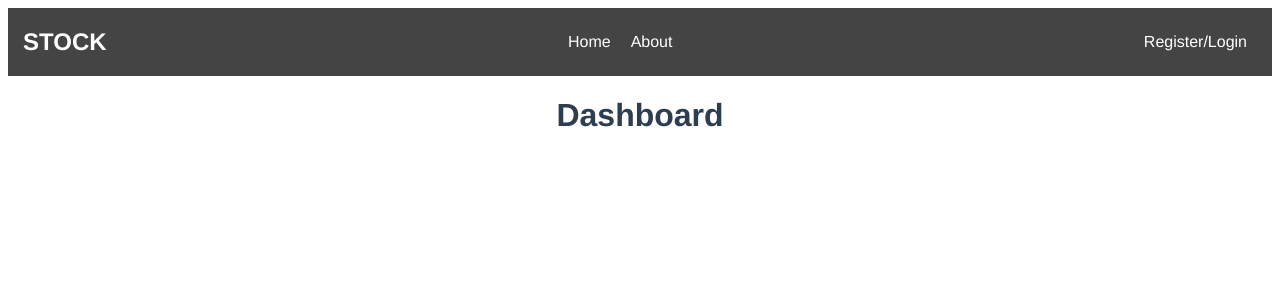
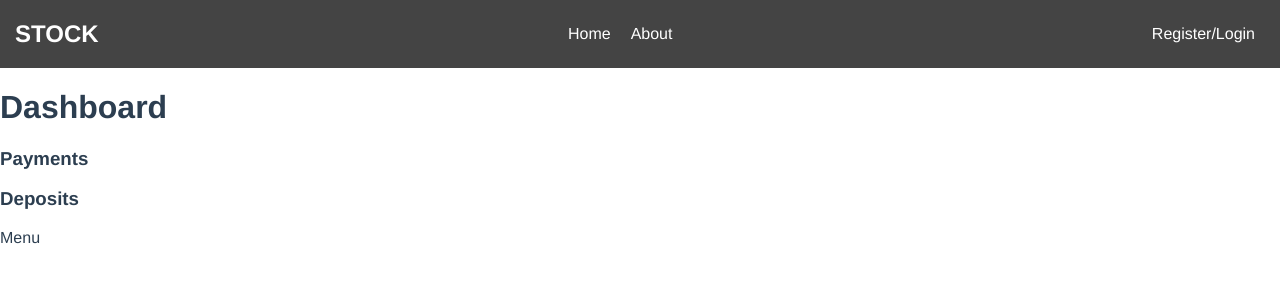
Before and after one commit to imganjgahi/VueTraining, a Vue app in the folder apps/cli/stock/: page /dashboard in a window 1280 px wide. Shown: the top 300 px of the page. Built offline with nearby package versions, Linux system fonts and the light colour scheme.

Commit message:
initial dashboard screen

```diff
--- a/apps/cli/stock/src/App.vue
+++ b/apps/cli/stock/src/App.vue
@@ -17,24 +17,6 @@ export default {
 }
 </script>
 <style>
-#app {
-  font-family: Avenir, Helvetica, Arial, sans-serif;
-  -webkit-font-smoothing: antialiased;
-  -moz-osx-font-smoothing: grayscale;
-  text-align: center;
-  color: #2c3e50;
-}
+@import url('./assets/styles/main.css');
 
-#nav {
-  padding: 30px;
-}
-
-#nav a {
-  font-weight: bold;
-  color: #2c3e50;
-}
-
-#nav a.router-link-exact-active {
-  color: #42b983;
-}
 </style>
--- /dev/null
+++ b/apps/cli/stock/src/assets/styles/Dashboard.css
@@ -0,0 +1,15 @@
+.dashboard {
+	display: flex;
+	justify-content: space-between;
+}
+
+.menu {
+	width: 250px;
+	border-left: 1px solid;
+	min-height: 90vh;
+}
+
+.content {
+	width: calc(95% - 250px);
+	margin: 0 auto;
+}
--- /dev/null
+++ b/apps/cli/stock/src/assets/styles/main.css
@@ -0,0 +1,13 @@
+
+body {
+    margin: 0;
+  }
+  #app {
+    font-family: Avenir, Helvetica, Arial, sans-serif;
+    -webkit-font-smoothing: antialiased;
+    -moz-osx-font-smoothing: grayscale;
+    color: #2c3e50;
+  }
+
+
+  @import "./Dashboard.css"
--- a/apps/cli/stock/src/components/Auth/Login.vue
+++ b/apps/cli/stock/src/components/Auth/Login.vue
@@ -32,9 +32,3 @@ export default {
   }
 };
 </script>
-
-<style>
-  .formgroup label {
-    display: block;
-  }
-</style>
--- /dev/null
+++ b/apps/cli/stock/src/components/Transactions/Deposits.vue
@@ -0,0 +1,14 @@
+<template>
+    <h3>Deposits</h3>
+</template>
+
+<script>
+export default {
+    data() {
+        return {
+            totalAmount: 0,
+            depositList: []
+        }
+    }
+}
+</script>
--- /dev/null
+++ b/apps/cli/stock/src/components/Transactions/Payments.vue
@@ -0,0 +1,3 @@
+<template>
+    <h3>Payments</h3>
+</template>
--- a/apps/cli/stock/src/views/Dashboard.vue
+++ b/apps/cli/stock/src/views/Dashboard.vue
@@ -1,3 +1,22 @@
 <template>
-    <h1>Dashboard</h1>
+  <div class="dashboard">
+      <div class="content">
+        <h1>Dashboard</h1>
+        <Payments />
+        <Deposits />
+      </div>
+      <div class="menu">Menu</div>
+  </div>
 </template>
+
+<script>
+import Deposits from '../components/Transactions/Deposits';
+import Payments from '../components/Transactions/Payments';
+export default {
+
+  components: {
+    Deposits,
+    Payments,
+  }
+}
+</script>
```
